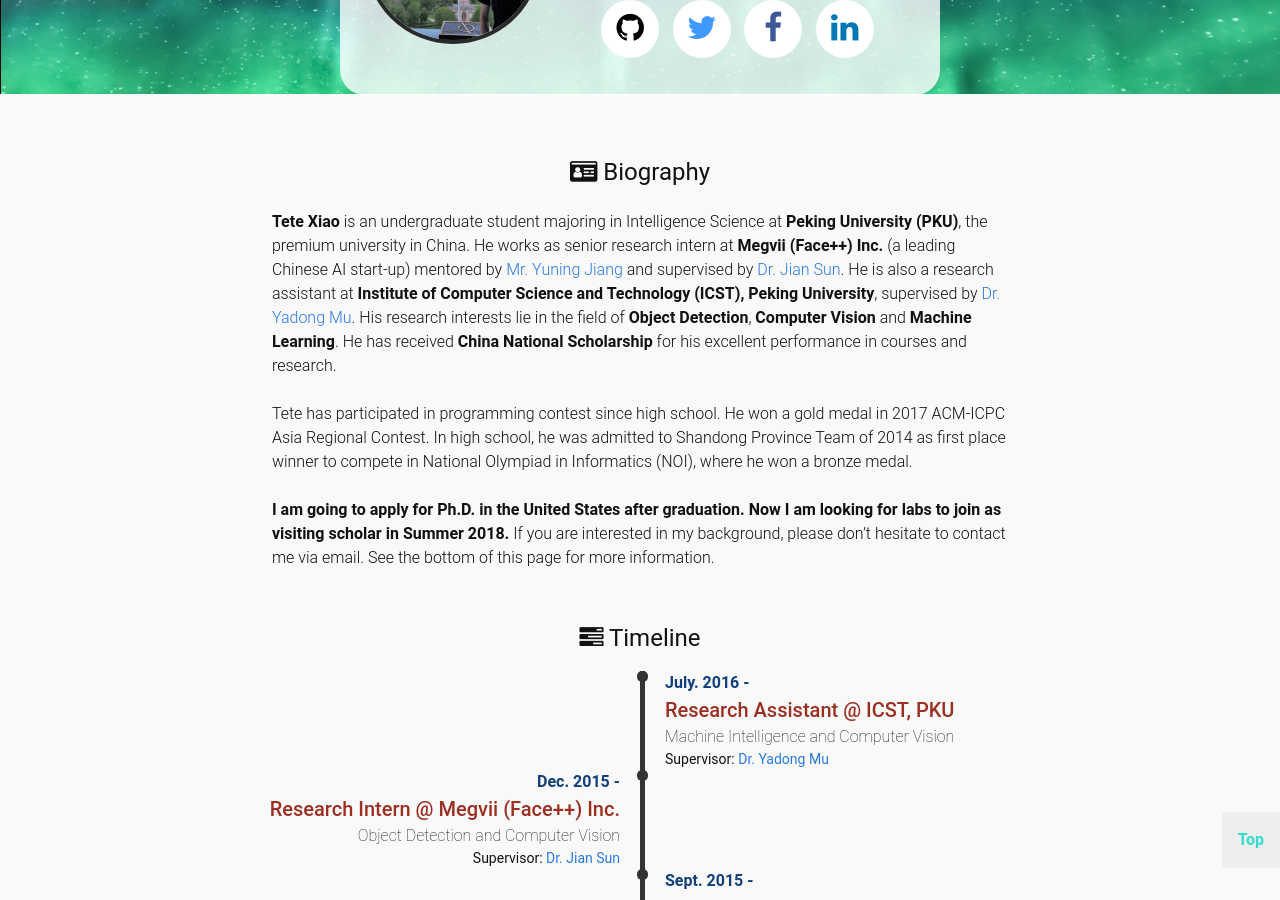
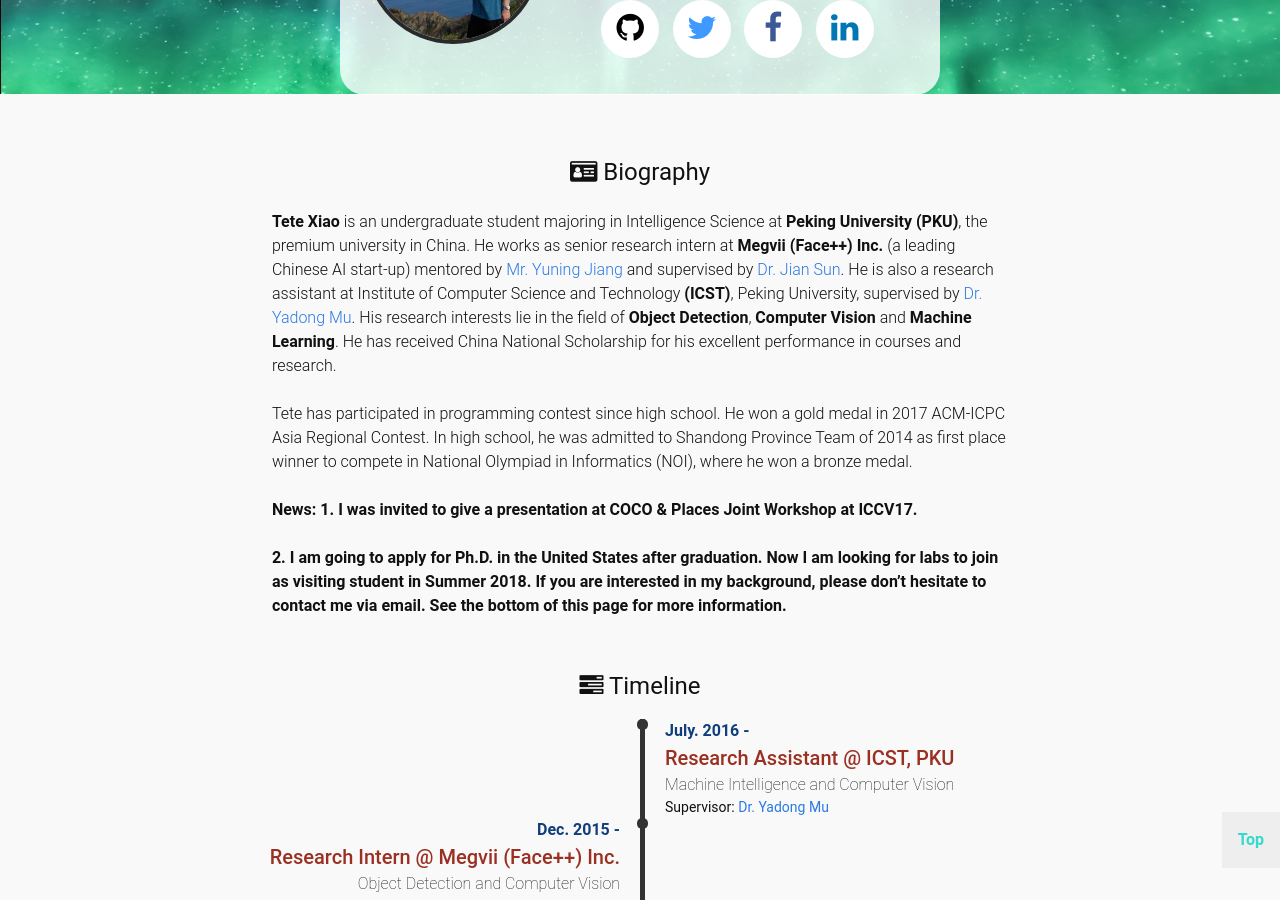
Before and after one commit to Tete-Xiao/Tete-Xiao.github.io, a Jekyll site: the page built from index.html, in a window 1280 px wide and 900 px high, scrolled down 286 px. Built offline with Jekyll 4.4.1, drawn with Linux system fonts in a browser that asks for light colours.

Commit message:
add news

```diff
--- a/_data/bio.yml
+++ b/_data/bio.yml
@@ -8,7 +8,7 @@
   title:    ""
   content:  "<strong>Tete Xiao</strong> is an undergraduate student majoring in Intelligence Science at <strong>Peking University (PKU)</strong>, the premium university in China. He works as senior research intern at <strong>Megvii (Face++) Inc.</strong> (a leading Chinese AI start-up)
   mentored by <a href='https://scholar.google.com/citations?user=p3z4sVUAAAAJ&hl=zh-CN'>Mr. Yuning Jiang</a> and supervised by
-  <a href='http://www.jiansun.org/'>Dr. Jian Sun</a>. He is also a research assistant at <strong>Institute of Computer Science and Technology (ICST), Peking University</strong>, supervised by <a href='http://www.muyadong.com/'>Dr. Yadong Mu</a>. His research interests lie in the field of <strong>Object Detection</strong>, <strong>Computer Vision</strong> and <strong>Machine Learning</strong>. He has received <strong>China National Scholarship</strong> for his excellent performance in courses and research. <br> <br> Tete has participated in programming contest since high school. He won a gold medal in 2017 ACM-ICPC Asia Regional Contest. In high school, he was admitted to Shandong Province Team of 2014 as first place winner to compete in National Olympiad in Informatics (NOI), where he won a bronze medal. <br><br> <strong>I am going to apply for Ph.D. in the United States after graduation. Now I am looking for labs to join as visiting scholar in Summer 2018. </strong>If you are interested in my background, please don’t hesitate to contact me via email. See the bottom of this page for more information."
+  <a href='http://www.jiansun.org/'>Dr. Jian Sun</a>. He is also a research assistant at Institute of Computer Science and Technology <strong>(ICST)</strong>, Peking University, supervised by <a href='http://www.muyadong.com/'>Dr. Yadong Mu</a>. His research interests lie in the field of <strong>Object Detection</strong>, <strong>Computer Vision</strong> and <strong>Machine Learning</strong>. He has received China National Scholarship for his excellent performance in courses and research. <br> <br> Tete has participated in programming contest since high school. He won a gold medal in 2017 ACM-ICPC Asia Regional Contest. In high school, he was admitted to Shandong Province Team of 2014 as first place winner to compete in National Olympiad in Informatics (NOI), where he won a bronze medal. <br><br> <strong>News: 1. I was invited to give a presentation at COCO & Places Joint Workshop at ICCV17. <br><br> 2. I am going to apply for Ph.D. in the United States after graduation. Now I am looking for labs to join as visiting student in Summer 2018. If you are interested in my background, please don’t hesitate to contact me via email. See the bottom of this page for more information.</strong>"
 short:
   date:
   title:  "In Deep."
```
Also changed, not shown: images/self-portrait/deep-me.jpg, images/self-portrait/me.jpg.
